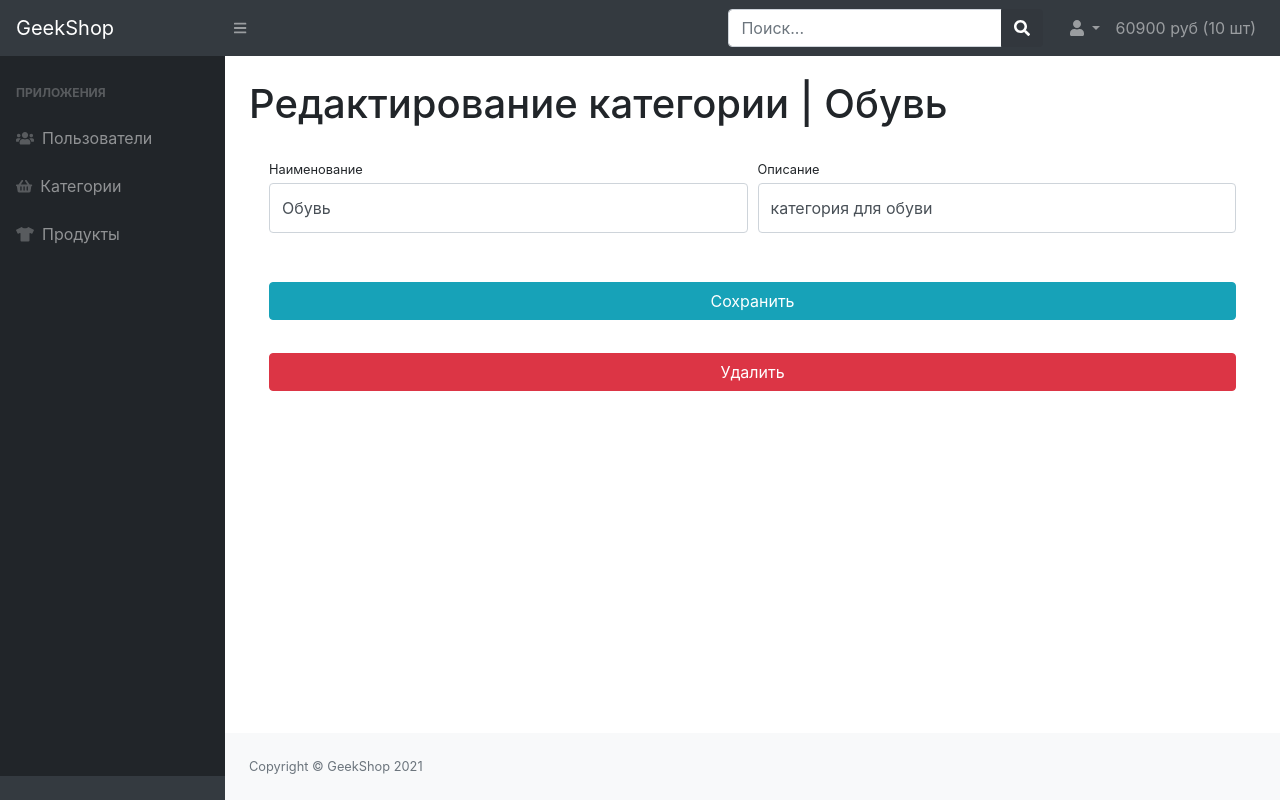
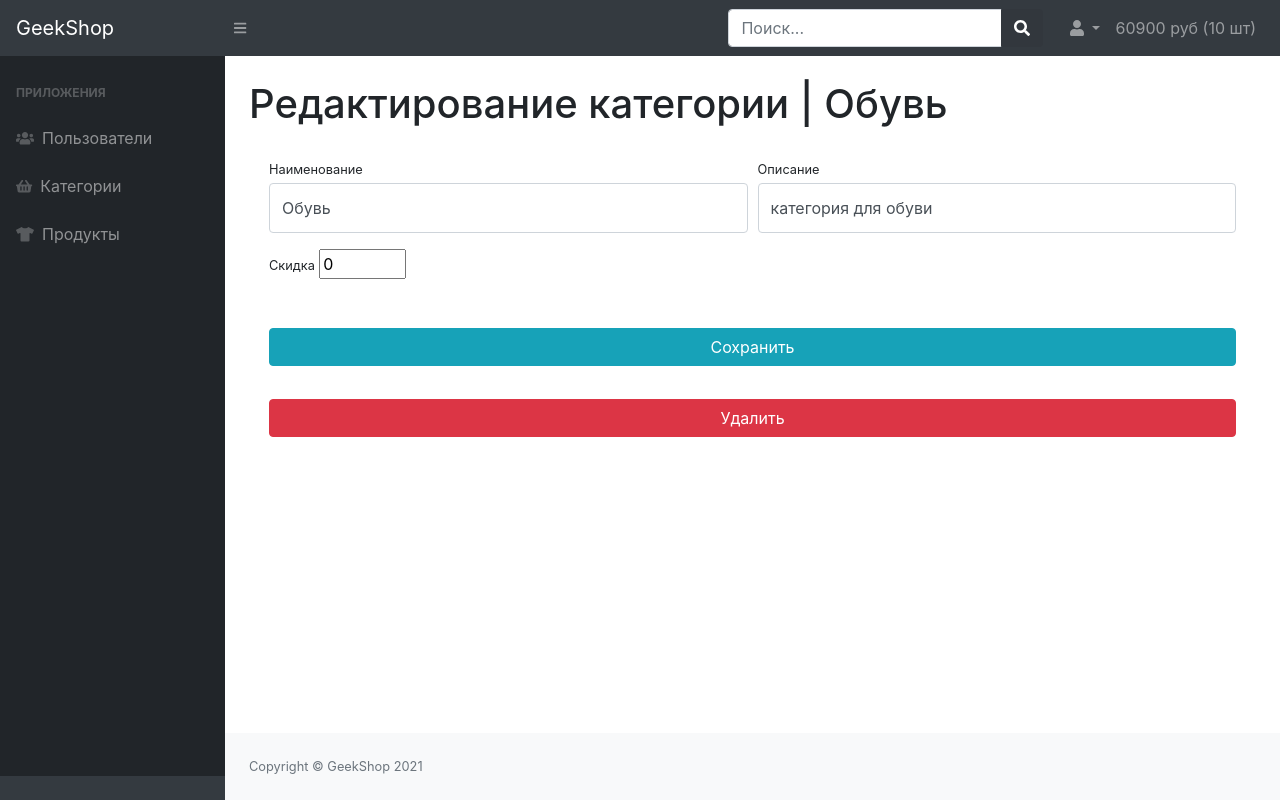
Before and after one commit to karasevvs/shop, a Django app: page /admin-staff/category/update/2/ in a window 1280 px wide. Run offline with Django 3.2, Linux system fonts and the light colour scheme; a user stored in the database is signed in; data comes from the database, SQL or seed files in the repository; tables that the repository leaves empty hold one stand-in row (values such as "Sample post"); some libraries are stand-ins or nearby versions.

Commit message:
отображение скидки

```diff
--- a/admins/templates/admins/admin-category-update-delete.html
+++ b/admins/templates/admins/admin-category-update-delete.html
@@ -20,6 +20,12 @@
                                 {{ form.description }}
                             </div>
                         </div>
+                        <div class="col-lg-6">
+                            <div class="form-group">
+                                <label class="small mb-1" for="{{ form.discount.id_for_label }}">Скидка</label>
+                                {{ form.discount }}
+                            </div>
+                        </div>
                     </div>
                     <div class="form-row">
                         <div class="col-lg-12" style="margin-top: 33px;">
```
